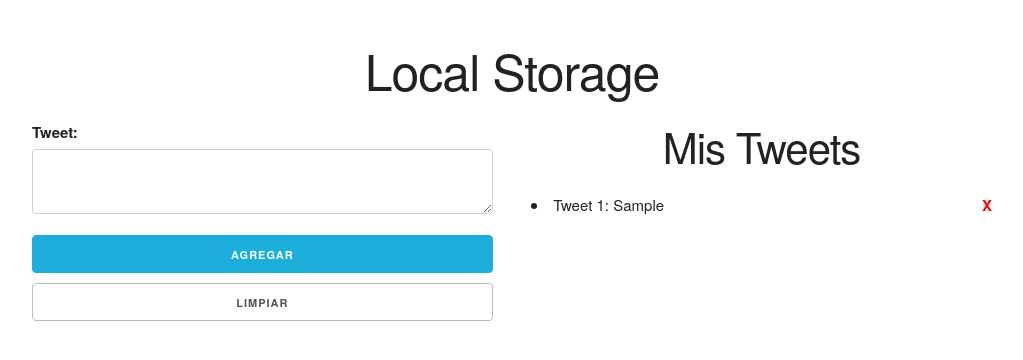
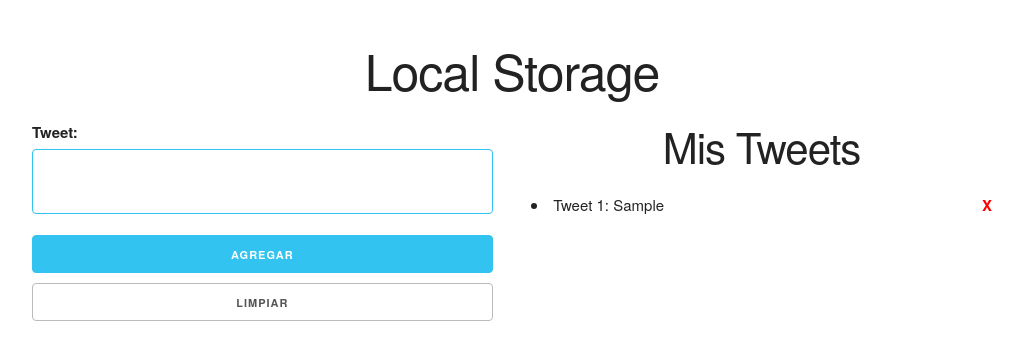
Before and after one commit to LisandroEnrici/Proyecto-S6, a plain HTML site: page index.html in a window 1280 px wide. Both pictures are taken after typing "Sample" into the empty fields and a click on the input "Agregar". Shown: the whole page, without its empty margins (128-1151 px from the left). Drawn offline with Linux system fonts and the light colour scheme.

Commit message:
Se agregó focus en tweetArea al final de cada button

```diff
--- a/assets/css/custom.css
+++ b/assets/css/custom.css
@@ -25,3 +25,7 @@ input[type="reset"].button-primary:hover{
 input[type="reset"]:focus {
     background-color: red;
 }
+
+textarea {
+    resize: none;
+  }
--- a/assets/js/app.js
+++ b/assets/js/app.js
@@ -1,5 +1,6 @@
 // Variables globales
 const listaTwetts = document.getElementById('listaTweets');
+let tweetArea = document.querySelector('#tweetArea');
 
 // EventListeners
 eventListeners();
@@ -38,6 +39,7 @@ function agregarTweet(e) {
 
     tweetArea.value = ``;
     aumentarContador(contador);
+    tweetArea.focus();
 }
 
 function crearElementoTweet(tweetText) {
@@ -130,6 +132,7 @@ function limpiarTweets(e) {
         limpiarListaTweets();
         limpiarLocalStorage();
     }
+    tweetArea.focus();
 }
 
 function limpiarListaTweets() {
```
